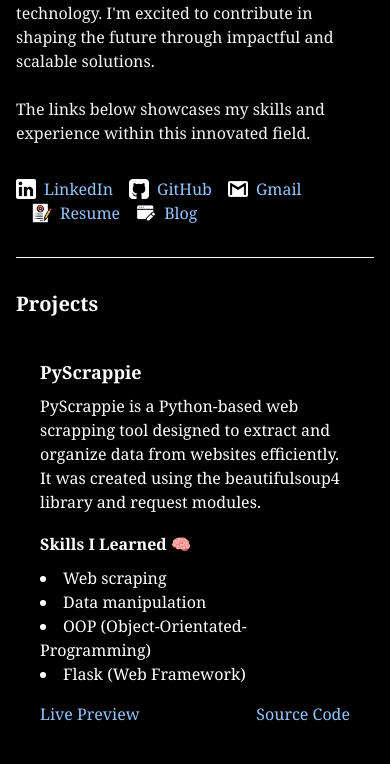
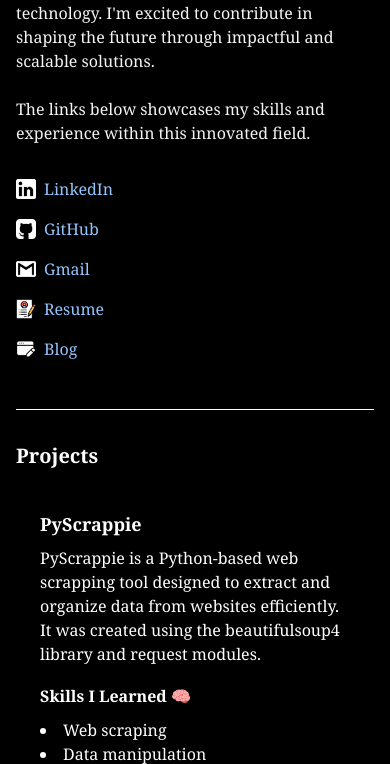
Before and after one commit to MuhammaduBarry/web-portfolio, a Flask app: page / in a window 390 px wide. Shown: the part 355-1119 px from the top of the page. Run offline with Flask 3, Linux system fonts and the light colour scheme.

Commit message:
update ui

```diff
--- a/static/css/output.css
+++ b/static/css/output.css
@@ -638,6 +638,10 @@ video {
   margin-top: 0.5rem;
 }
 
+.mr-4 {
+  margin-right: 1rem;
+}
+
 .flex {
   display: flex;
 }
@@ -698,10 +702,6 @@ video {
   flex-direction: column;
 }
 
-.flex-wrap {
-  flex-wrap: wrap;
-}
-
 .items-start {
   align-items: flex-start;
 }
@@ -759,11 +759,6 @@ video {
   background-color: rgb(96 165 250 / var(--tw-bg-opacity, 1));
 }
 
-.bg-red-500 {
-  --tw-bg-opacity: 1;
-  background-color: rgb(239 68 68 / var(--tw-bg-opacity, 1));
-}
-
 .p-6 {
   padding: 1.5rem;
 }
@@ -786,6 +781,10 @@ video {
 .py-10 {
   padding-top: 2.5rem;
   padding-bottom: 2.5rem;
+}
+
+.pl-6 {
+  padding-left: 1.5rem;
 }
 
 .text-left {
@@ -905,6 +904,16 @@ video {
   }
 }
 
+@media (max-width: 460px) {
+  .viewport-sm\:mb-4 {
+    margin-bottom: 1rem;
+  }
+
+  .viewport-sm\:flex-col {
+    flex-direction: column;
+  }
+}
+
 @media (max-width: 400px) {
   .viewport-xsm\:flex-col {
     flex-direction: column;
--- a/templates/index.html
+++ b/templates/index.html
@@ -37,9 +37,9 @@
           </p>
         </section>
 
-        <section id="links" class="mb-8">
-          <ul class="flex flex-row space-x-4 flex-wrap justify-start">
-            <li class="flex items-center">
+        <section class="mb-8">
+          <ul id="links" class="list-disc flex flex-row justify-start viewport-sm:flex-col">
+             <li class="list-disc flex items-center mr-4 viewport-sm:mb-4">
               <img
                 src="{{url_for('static', filename='images/linkedin-logo.png')}}"
                 alt="Linkedin"
@@ -52,7 +52,7 @@
                 >LinkedIn</a
               >
             </li>
-            <li class="flex items-center">
+            <li class="flex items-center mr-4 viewport-sm:mb-4">
               <img
                 src="{{url_for('static', filename='images/github-sign.png')}}"
                 alt="GitHub"
@@ -65,7 +65,7 @@
                 >GitHub</a
               >
             </li>
-            <li class="flex items-center">
+            <li class="flex items-center mr-4 viewport-sm:mb-4">
               <img
                 src="{{url_for('static', filename='images/gmail-logo.png')}}"
                 alt="Gmail"
@@ -77,7 +77,7 @@
                 >Gmail</a
               >
             </li>
-            <li class="flex items-center">
+            <li class="flex items-center mr-4 viewport-sm:mb-4">
               <img
                 src="{{url_for('static', filename='images/resume.png')}}"
                 alt="Resume"
@@ -85,7 +85,7 @@
               />
               <a href="" class="text-blue-300 hover:underline ml-2">Resume</a>
             </li>
-            <li class="flex items-center">
+            <li class="flex items-center viewport-sm:mb-4">
               <img
                 src="{{url_for('static', filename='images/blogging.png')}}"
                 alt="Linkedin"
```
